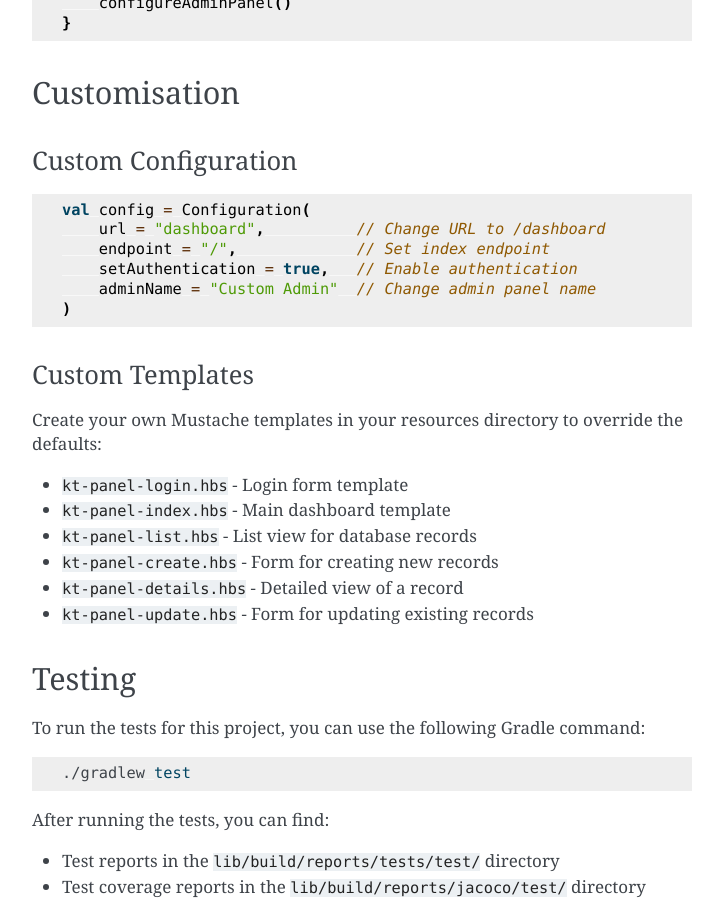
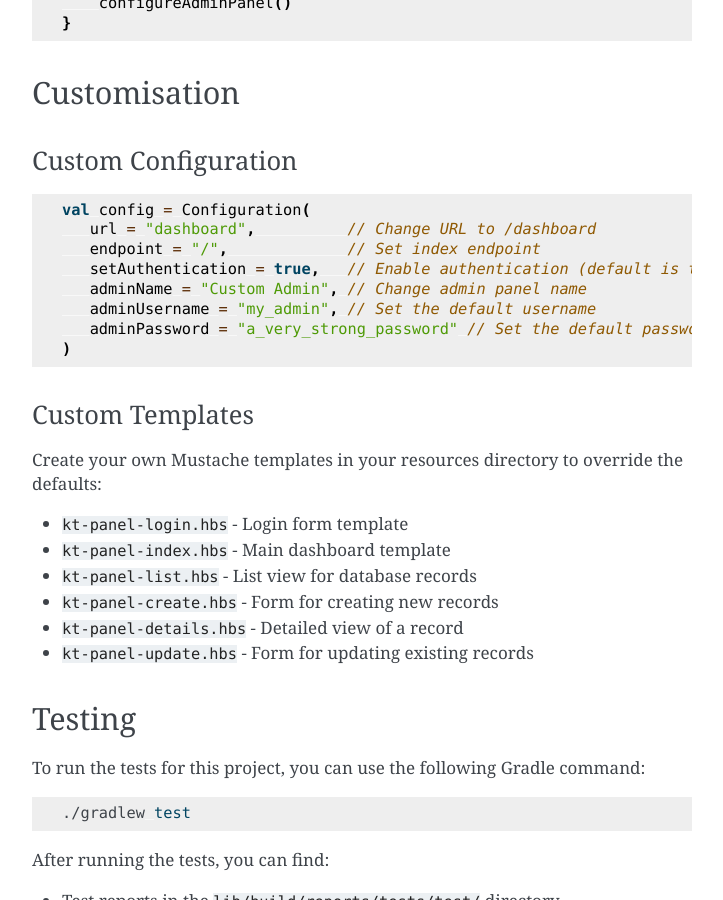
Before and after one commit to believemanasseh/ktor-panel, a Sphinx documentation site: the page built from docs/index.rst, in a window 1280 px wide and 900 px high, scrolled down 1973 px. Shown: the whole window, without its empty margins (388-1111 px from the left). Built offline with Sphinx 7.4.7, drawn with Linux system fonts in a browser that asks for light colours.

Commit message:
docs: edit index source file

```diff
--- a/docs/index.rst
+++ b/docs/index.rst
@@ -110,10 +110,12 @@ Custom Configuration
 .. code:: kotlin
 
    val config = Configuration(
-       url = "dashboard",          // Change URL to /dashboard
-       endpoint = "/",             // Set index endpoint
-       setAuthentication = true,   // Enable authentication
-       adminName = "Custom Admin"  // Change admin panel name
+      url = "dashboard",          // Change URL to /dashboard
+      endpoint = "/",             // Set index endpoint
+      setAuthentication = true,   // Enable authentication (default is true)
+      adminName = "Custom Admin", // Change admin panel name
+      adminUsername = "my_admin", // Set the default username
+      adminPassword = "a_very_strong_password" // Set the default password
    )
 
 Custom Templates
```
